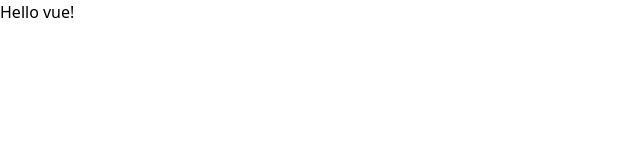
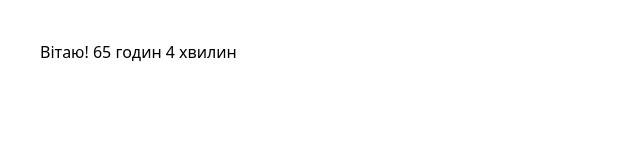
Before and after one commit to darthGit/darthGit.github.io, a plain HTML site: page index.html in a window 1280 px wide. Shown: the whole page, without its empty margins (0-640 px from the left). Drawn offline with nearby package versions, Linux system fonts and the light colour scheme.

Commit message:
Update index.html

```diff
--- a/index.html
+++ b/index.html
@@ -10,16 +10,29 @@
 <body>
 
 
-<div id="app">{{ message }}</div>
+<div id="app" class="p-10">{{ message }} {{ deltaTimeNowHours }} годин {{ deltaTimeNowMinutes }} хвилин</div>
 
 <script>
-  const { createApp, ref } = Vue
+  const { createApp, ref, computed } = Vue
 
   createApp({
     setup() {
-      const message = ref('Hello vue!')
+      const dateTimeFrom = new Date(2025, 4, 3, 14 , 30, 0, 0)
+      const message = ref('Вітаю!')
+      const deltaTimeNowHours = ref(0)
+      const deltaTimeNowMinutes = ref(0)
+
+      setInterval(() => {
+        deltaTimeNowHours.value = Math.floor((new Date() - dateTimeFrom) / (1000 * 60 * 60));
+        deltaTimeNowMinutes.value =  Math.floor((new Date() - dateTimeFrom) / (1000 * 60)) % 60;
+      }, 100 )
+
+
       return {
-        message
+        message,
+        deltaTimeNowHours,
+        deltaTimeNowMinutes,
+        dateTimeFrom
       }
     }
   }).mount('#app')
```
